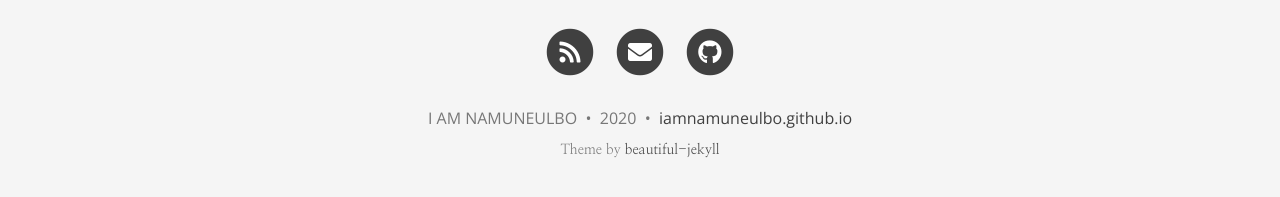
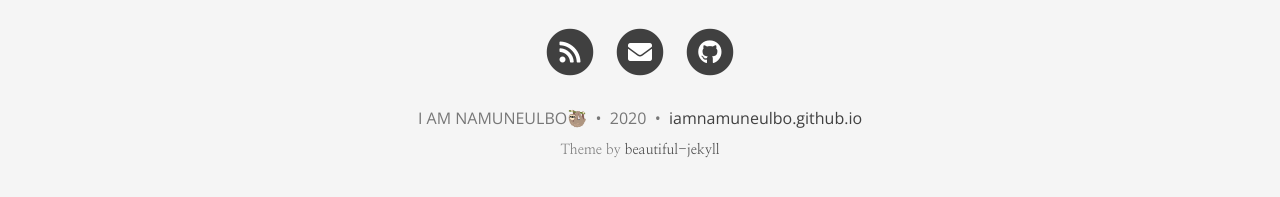
Before and after one commit to leesk9719/mostsimple.github.io, a Jekyll site: the page built from index.html, in a window 1280 px wide and 900 px high, scrolled down 544 px. Shown: the part 689-886 px from the top of the window. Built offline with Jekyll 4.4.1, drawn with Linux system fonts in a browser that asks for light colours; nearby versions of some CDN libraries; the list of posts is cut into pages by our own code.

Commit message:
이모지

```diff
--- a/_config.yml
+++ b/_config.yml
@@ -59,7 +59,7 @@ footer-link-col: "#404040"
 # Change all these values or delete the ones you don't want.
 # Important: you must keep the "name" parameter, everything else you can remove
 author:
-  name: I AM NAMUNEULBO
+  name: I AM NAMUNEULBO🦥
 
 # Select your active Social Network Links.
 # Uncomment the links you want to show in the footer and add your information to each link.
```
